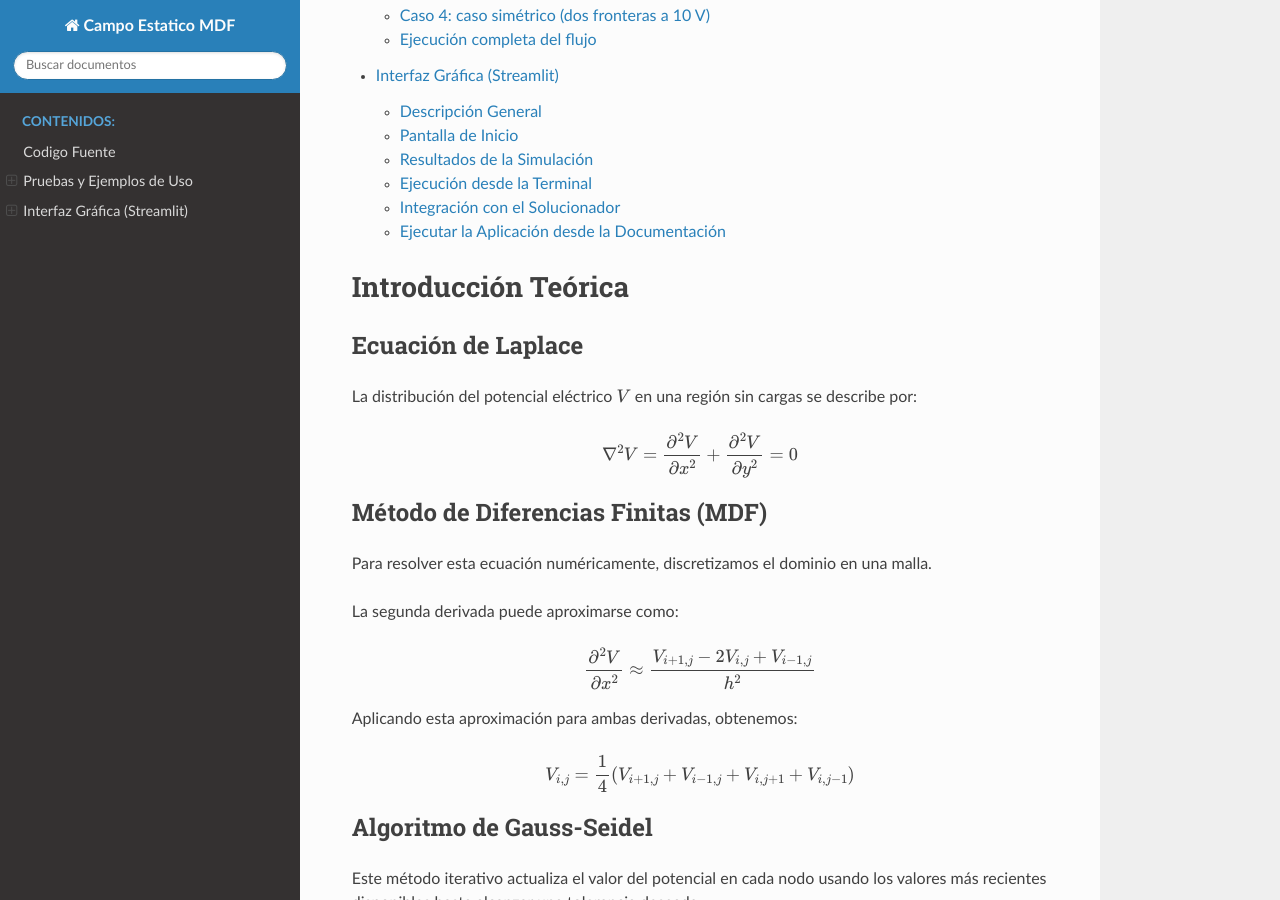
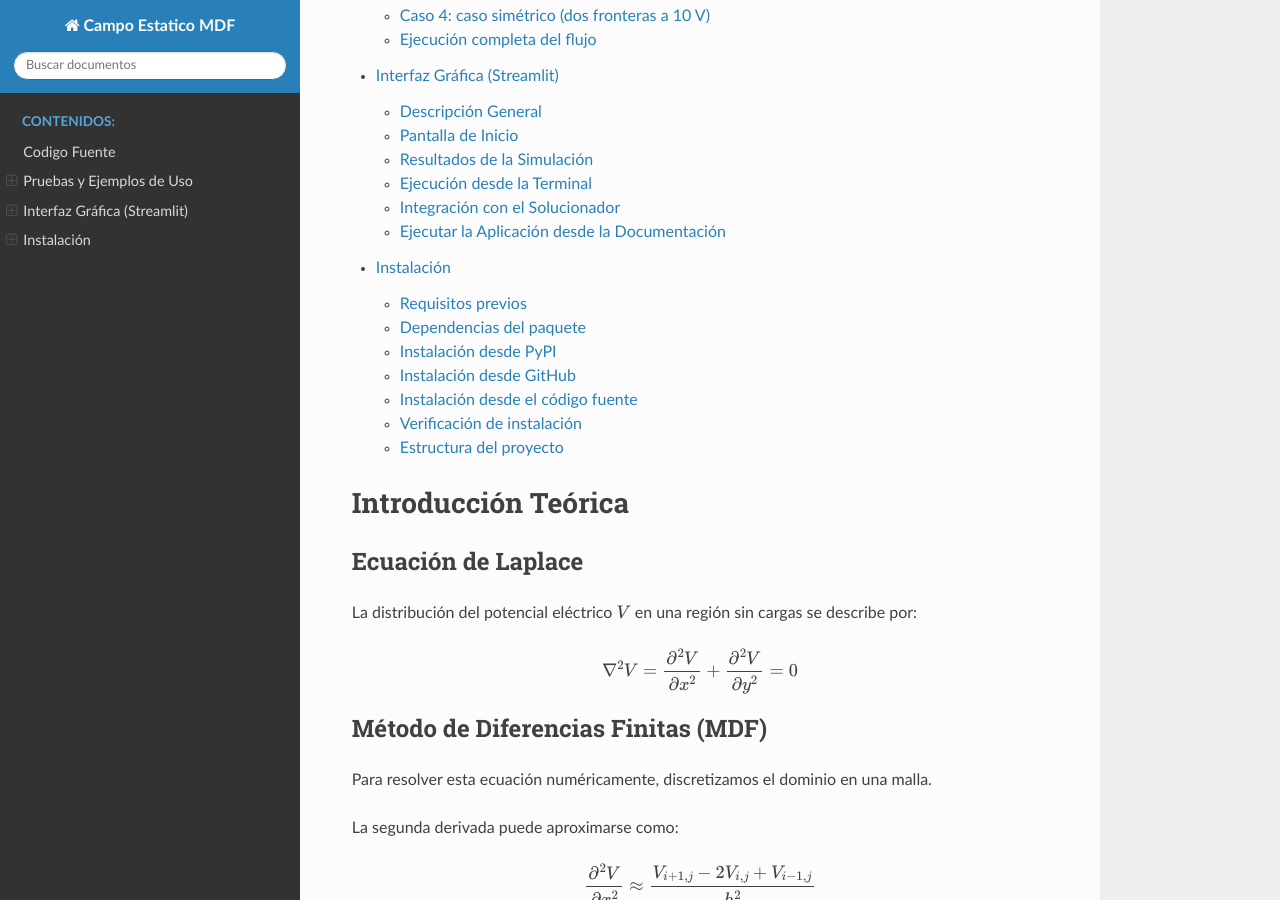
Before and after one commit to Sebrodriguezg/Laplace_potential, a Sphinx documentation site: the page built from docs/index.rst, in a window 1280 px wide and 900 px high, scrolled down 683 px. Built offline with Sphinx 7.4.7 and the Read the Docs theme 3.1.0, drawn with Linux system fonts in a browser that asks for light colours; some of the changed lines change nothing that is shown.

Commit message:
install docs

```diff
--- a/docs/index.rst
+++ b/docs/index.rst
@@ -14,6 +14,7 @@
    api
    tests
    GUI
+   instalacion
 
 Introducción Teórica
 ====================
--- /dev/null
+++ b/docs/instalacion.rst
@@ -0,0 +1,103 @@
+Instalación
+===========
+
+Este documento describe los métodos recomendados para instalar la librería
+``campo_estatico_mdf-DS``, un paquete en Python para resolver el campo electrostático
+bidimensional mediante el Método de Diferencias Finitas (MDF).
+
+Requisitos previos
+------------------
+
+Antes de instalar el paquete, asegúrese de contar con:
+
+- Python 3.8 o superior.
+- pip actualizado:
+
+  .. code-block:: bash
+
+     python3 -m pip install --upgrade pip
+
+Dependencias del paquete
+------------------------
+
+El paquete requiere las siguientes librerías, las cuales se instalarán
+automáticamente:
+
+- numpy
+- scipy
+- matplotlib
+- pytest
+
+Estas dependencias están definidas en el archivo ``pyproject.toml``.
+
+Instalación desde PyPI
+----------------------
+
+Cuando el paquete esté publicado en PyPI, se podrá instalar directamente con:
+
+.. code-block:: bash
+
+   pip install campo_estatico_mdf-DS
+
+Instalación desde GitHub
+------------------------
+
+Si desea instalar la última versión disponible directamente desde el repositorio:
+
+.. code-block:: bash
+
+   pip install git+https://github.com/USUARIO/REPO.git
+
+Reemplace ``USUARIO`` y ``REPO`` por los valores correspondientes a su proyecto.
+
+Instalación desde el código fuente
+----------------------------------
+
+Si ha descargado o clonado el repositorio de manera local:
+
+1. Entre al directorio raíz del proyecto:
+
+   .. code-block:: bash
+
+      cd campo_estatico_mdf-DS
+
+2. Instale el paquete utilizando ``pip``:
+
+   .. code-block:: bash
+
+      pip install .
+
+   También puede instalarse en modo editable durante el desarrollo:
+
+   .. code-block:: bash
+
+      pip install -e .
+
+Verificación de instalación
+---------------------------
+
+Para verificar que la instalación fue exitosa, abra una terminal o consola Python y ejecute:
+
+.. code-block:: python
+
+   import campo_estatico_mdf
+   print("Paquete cargado correctamente. Versión:", campo_estatico_mdf.__version__)
+
+Si no aparece ningún error, la instalación se realizó correctamente.
+
+Estructura del proyecto
+-----------------------
+
+La configuración del paquete se encuentra definida en el archivo
+``pyproject.toml`` e incluye:
+
+- Sistema de compilación: ``setuptools>=61.0``.
+- Nombre del proyecto: ``campo_estatico_mdf-DS``.
+- Versión: ``0.1.0``.
+- Autores y metadatos.
+- Dependencias requeridas.
+- Paquetes incluidos (``campo_estatico_mdf``).
+- Descripción y archivo ``README.md`` asociado.
+
+Esto garantiza que la instalación mediante ``pip`` funcione de manera estándar
+en cualquier entorno compatible con Python 3.8 o superior.
```
Also changed, not shown: 1 other file.
